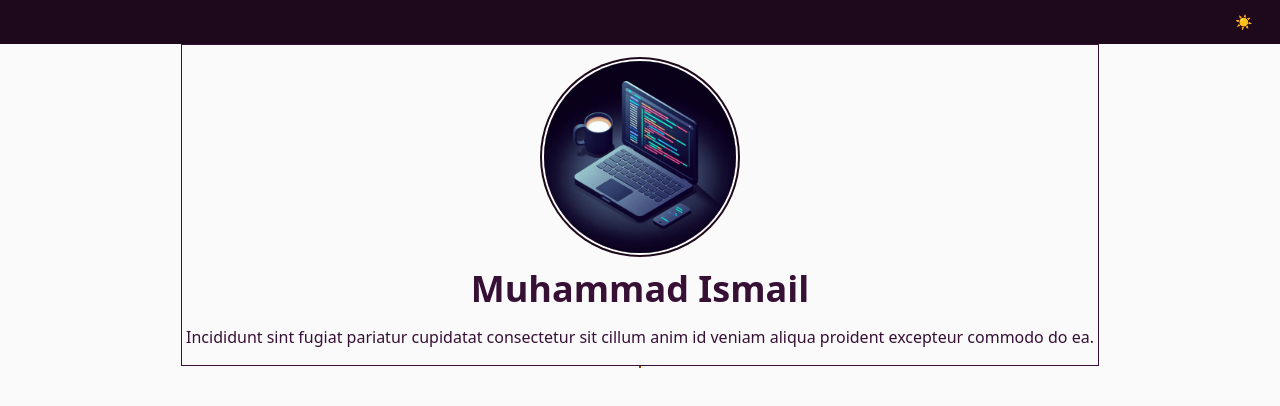
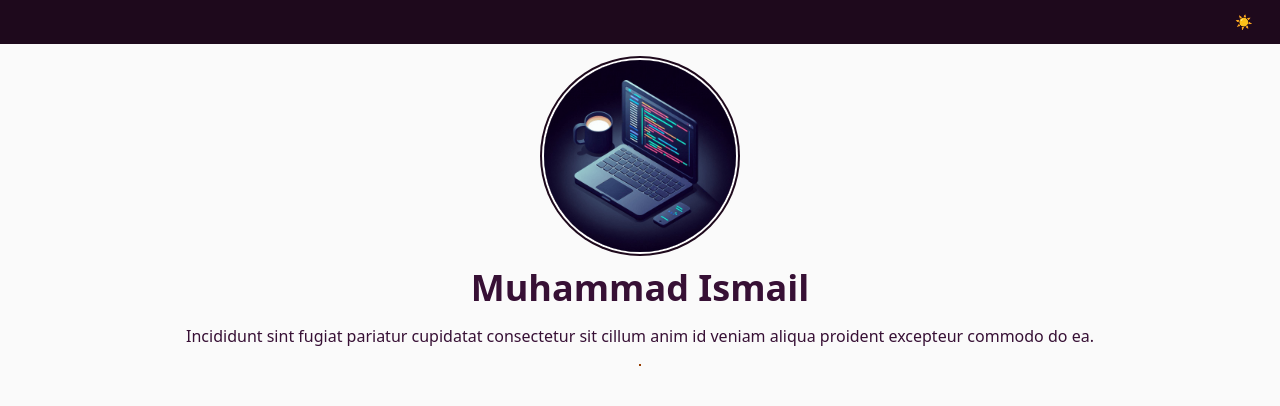
Before and after one commit to mi-web-89/my-portofolio, a Next.js app: page / in a window 1280 px wide. Shown: the top 406 px of the page. Built offline with nearby package versions, Linux system fonts and the light colour scheme.

Commit message:
feat:glow cursor

```diff
--- a/app/page.tsx
+++ b/app/page.tsx
@@ -5,7 +5,7 @@ export default function Home() {
   return (
     <main className="min-h-screen flex flex-col items-center">
       {/* profile */}
-      <section className="flex flex-col items-center justify-center space-y-4 border py-4 px-1">
+      <section className="flex flex-col items-center justify-center space-y-4 py-4 px-1">
         <Avatar src={defaultAvatar} size={192} alt="User Avatar" />
         <h1 className="text-4xl font-bold">Muhammad Ismail</h1>
         <p className="text-justify">
```
